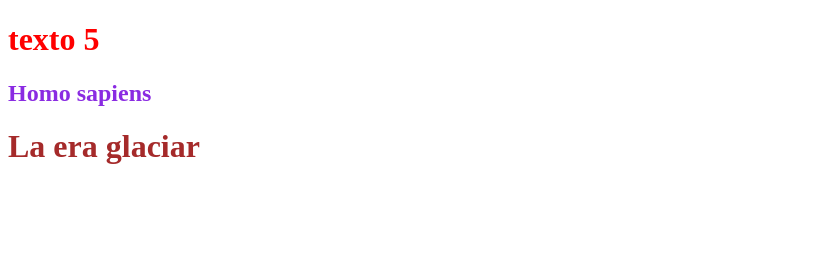
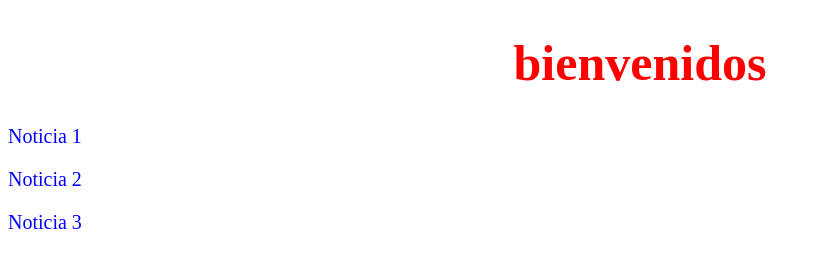
Before and after one commit to sakul972/lukass.github.io, a plain HTML site: page index.html in a window 1280 px wide. Shown: the whole page, without its empty margins (0-821 px from the left). Drawn offline with Linux system fonts and the light colour scheme.

Commit message:
Add files via upload
Signed-off-by: sakul072.github.io <lukruiz35@gmail.com>

```diff
--- a/index.html
+++ b/index.html
@@ -5,21 +5,22 @@
     <meta name="viewport" content="width=device-width, initial-scale=1.0">
     <title>Document</title>
     <style>
-#titulo{
-color: red;
+        .centrado{
+            text-align: center;
+            font-size: 50px;
+             color: red;
+        }
+          p.noticia{
+            font-size: 20px;
+            color: blue;
+
 }
-#subtitulo{
-color: blueviolet;
-}
-#titulo2{
-    color: brown;
-}
-
     </style>
 </head>
 <body>
-<h1 id="titulo">texto 5</h3>
-<h2 id="subtitulo">Homo sapiens</h2>
-<h1 id="titulo2">La era glaciar </h1>
+<h1 class="centrado">bienvenidos</h3>
+<p class="noticia">Noticia 1</p>
+<p class="noticia">Noticia 2</p>
+<p class="noticia">Noticia 3</p>
 </body>
 </html>
```
